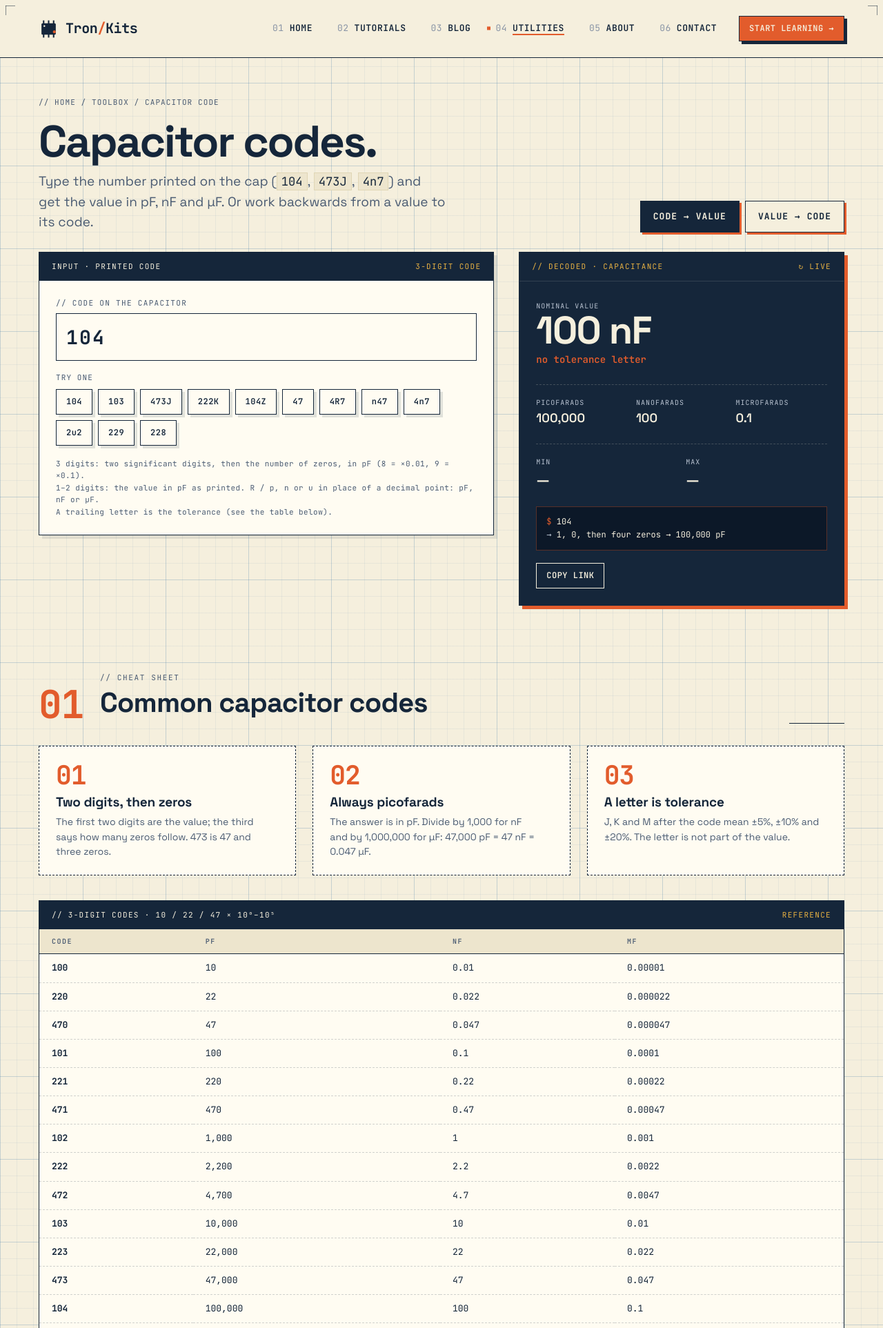
After one commit to georgefclay/tronkits, a Node server app: page /capacitor-code in a window 1280 px wide. The commit adds this page. Shown: the top 1925 px of the page at 69% size. Run offline with Node 20, Linux system fonts and the light colour scheme; some libraries are stand-ins or nearby versions.

Commit message:
Add /capacitor-code: capacitor code decoder with reverse lookup
- Decodes 3-digit EIA codes (multiplier 0-6, 8 = x0.01, 9 = x0.1),
  tolerance letters B/C/D/F/G/J/K/M/Z with min/max, 1-2 digit direct pF,
  and R/p/n/u decimal-marker codes (4R7, n47, 4n7, 2u2); value shown in
  pF, nF and uF plus a plain-English reading
- Reverse tab: value + unit to 3-digit code (2 significant figures,
  0.1 pF to 99 uF), flags non-exact values
- Server-rendered cheat sheet (10/22/47 x 10^0-10^5 codes, tolerance
  letters), explainer with worked 473J example, 6-question FAQ with
  FAQPage + WebApplication JSON-LD
- URL state ?c=104K or ?v=100&u=n with Copy link
- Route, sitemap/llms.txt entry, toolbox card with new capacitor icon,
  toolbox count now thirteen, BACKLOG checked; mode buttons wrap

Co-Authored-By: Claude Opus 5.5 <noreply@anthropic.com>
Claude-Session: https://claude.ai/code/session_01VA8PEi4RxX8uu6DUEs2QCF

```diff
--- a/app.js
+++ b/app.js
@@ -126,6 +126,8 @@ const STATIC_PAGES = [
     llms: 'Tools', title: "Ohm's Law Calculator", desc: 'Enter any two of voltage, current, resistance and power to get the other two.' },
   { loc: '/resistor', view: 'resistor.ejs', changefreq: 'monthly', priority: 0.6,
     llms: 'Tools', title: 'Resistor Color Code Calculator', desc: '4, 5 and 6-band decoder with tolerance and tempco, plus value-to-bands reverse lookup.' },
+  { loc: '/capacitor-code', view: 'capacitor-code.ejs', changefreq: 'monthly', priority: 0.6,
+    llms: 'Tools', title: 'Capacitor Code Calculator', desc: 'Decode 3-digit capacitor codes (104, 473J), tolerance letters and 4R7/n47/2u2 markings into pF, nF and µF, or find the code for a value.' },
   { loc: '/555', view: '555.ejs', changefreq: 'monthly', priority: 0.6,
     llms: 'Tools', title: '555 Timer Calculator', desc: 'Astable mode: solve R1, R2, C or frequency from the other three, with duty cycle and high/low times.' },
   { loc: '/voltage-divider', view: 'voltage-divider.ejs', changefreq: 'monthly', priority: 0.6,
@@ -357,6 +359,13 @@ app.get('/resistor', (req, res) => {
   });
 });
 
+app.get('/capacitor-code', (req, res) => {
+  res.render('capacitor-code', {
+    title: 'Capacitor Code Calculator – 104, 473J, 4n7 Decoder | TronKits',
+    metaDescription: 'Free capacitor code calculator. Decode 3-digit codes like 104 or 473J, tolerance letters and 4R7 / 2u2 markings into pF, nF and µF, or find the code for a value.'
+  });
+});
+
 app.get('/555', (req, res) => {
   res.render('555', {
     title: '555 Timer Calculator – Astable Frequency & Duty Cycle | TronKits',
--- a/public/css/tronkits.css
+++ b/public/css/tronkits.css
@@ -1116,7 +1116,7 @@ main.tk-main {
 .tk-result-terminal .accent { color: var(--accent); }
 .tk-result-terminal .muted  { color: #B8C2D0; }
 
-.tk-mode-btns { display: flex; gap: 8px; }
+.tk-mode-btns { display: flex; flex-wrap: wrap; gap: 8px; }
 .tk-mode-btn {
   font-family: 'JetBrains Mono', monospace;
   font-size: 13px;
--- /dev/null
+++ b/views/capacitor-code.ejs
@@ -0,0 +1,510 @@
+<% locals.currentPage = 'utilities'; %>
+<%
+  // Fixed-unit number for the reference table and the pF/nF/µF readout:
+  // 4 significant figures, trailing zeros dropped, thousands separators, and
+  // no exponent notation for tiny values (0.00000022 µF, not 2.2e-7).
+  // Mirrored by fixedStr() in the page script below.
+  function fixedStr(x) {
+    if (!isFinite(x)) return '—';
+    var r = Number(x.toPrecision(4));
+    var s = (r !== 0 && Math.abs(r) < 1e-6) ? r.toFixed(12).replace(/0+$/, '').replace(/\.$/, '') : String(r);
+    var parts = s.split('.');
+    parts[0] = parts[0].replace(/\B(?=(\d{3})+(?!\d))/g, ',');
+    return parts.join('.');
+  }
+
+  // Common codes: significant digits 10, 22, 47 × multiplier digit 0–5,
+  // sorted by value so the table reads as a ladder.
+  var CAP_CODES = [];
+  [10, 22, 47].forEach(function(d){
+    for (var m = 0; m <= 5; m++) CAP_CODES.push({ code: String(d) + m, pF: d * Math.pow(10, m) });
+  });
+  CAP_CODES.sort(function(a, b){ return a.pF - b.pF; });
+
+  // EIA tolerance letters. abs = ± picofarads (small caps), pct = ± percent,
+  // Z is asymmetric (+80 / −20 %).
+  var CAP_TOLS = [
+    { letter:'B', label:'±0.1 pF',  abs:0.1 },
+    { letter:'C', label:'±0.25 pF', abs:0.25 },
+    { letter:'D', label:'±0.5 pF',  abs:0.5 },
+    { letter:'F', label:'±1%',      pct:1 },
+    { letter:'G', label:'±2%',      pct:2 },
+    { letter:'J', label:'±5%',      pct:5 },
+    { letter:'K', label:'±10%',     pct:10 },
+    { letter:'M', label:'±20%',     pct:20 },
+    { letter:'Z', label:'+80% / −20%', plus:80, minus:20 }
+  ];
+  var TOL_NOTES = {
+    B:'small (under 10 pF) C0G/NP0 parts', C:'small (under 10 pF) C0G/NP0 parts', D:'small (under 10 pF) C0G/NP0 parts',
+    F:'precision film and C0G', G:'precision film and C0G', J:'film and C0G ceramic',
+    K:'X7R ceramic, film', M:'general-purpose ceramic', Z:'Y5V / Z5U decoupling ceramics'
+  };
+%>
+<%- include('../partials/header') %>
+
+<section class="tk-hero--tight" style="padding-bottom:28px">
+  <div class="tk-breadcrumb">// HOME / TOOLBOX / CAPACITOR CODE</div>
+  <div class="tk-flex-between">
+    <div>
+      <h1 class="tk-h1" style="font-size:64px">Capacitor codes.</h1>
+      <p class="tk-lede" style="margin-top:12px; margin-bottom:0; max-width:620px">
+        Type the number printed on the cap (<code class="tk-inline">104</code>, <code class="tk-inline">473J</code>, <code class="tk-inline">4n7</code>) and get the value in pF, nF and µF. Or work backwards from a value to its code.
+      </p>
+    </div>
+    <div class="tk-mode-btns">
+      <button type="button" class="tk-mode-btn is-active" data-mode="code">CODE → VALUE</button>
+      <button type="button" class="tk-mode-btn" data-mode="rev">VALUE → CODE</button>
+    </div>
+  </div>
+</section>
+
+<section class="tk-section-tight">
+  <div class="tk-resistor-grid">
+    <!-- Input -->
+    <div class="tk-card-headed">
+      <div class="tk-card-headed__head">
+        <span id="ccInputHead">INPUT · PRINTED CODE</span>
+        <span class="yellow" id="ccFormat">3-DIGIT CODE</span>
+      </div>
+      <div class="tk-card-headed__body" style="padding:24px 24px">
+        <div id="ccCodePane">
+          <label class="tk-label" for="ccCode">// Code on the capacitor</label>
+          <input type="text" id="ccCode" class="tk-input" value="104" maxlength="8" autocomplete="off" autocapitalize="off" spellcheck="false"
+                 style="font-family:'JetBrains Mono', monospace; font-size:28px; font-weight:700; letter-spacing:0.08em; padding:12px 14px">
+          <div class="tk-mono" style="margin:16px 0 8px">Try one</div>
+          <div style="display:flex; flex-wrap:wrap; gap:8px" id="ccExamples">
+            <% ['104','103','473J','222K','104Z','47','4R7','n47','4n7','2u2','229','228'].forEach(function(c){ %>
+              <button type="button" class="tk-btn tk-btn--ghost tk-btn--sm" data-code="<%= c %>" style="text-transform:none"><%= c %></button>
+            <% }) %>
+          </div>
+          <div class="tk-mono" style="margin-top:18px; text-transform:none; letter-spacing:0.04em; line-height:1.6">
+            3 digits: two significant digits, then the number of zeros, in pF (8 = ×0.01, 9 = ×0.1).<br>
+            1–2 digits: the value in pF as printed. R / p, n or u in place of a decimal point: pF, nF or µF.<br>
+            A trailing letter is the tolerance (see the table below).
+          </div>
+        </div>
+
+        <div id="ccRevPane" style="display:none">
+          <div style="display:flex; flex-wrap:wrap; gap:16px; align-items:flex-end">
+            <div style="flex:1 1 180px">
+              <label class="tk-label" for="ccRevValue">// Capacitance</label>
+              <input type="number" id="ccRevValue" class="tk-input" value="100" step="any" min="0">
+            </div>
+            <div style="flex:0 0 110px">
+              <label class="tk-label" for="ccRevUnit">// Unit</label>
+              <select id="ccRevUnit" class="tk-select" style="width:100%">
+                <option value="p">pF</option>
+                <option value="n" selected>nF</option>
+                <option value="u">µF</option>
+              </select>
+            </div>
+          </div>
+          <div class="tk-mono" style="margin-top:18px; text-transform:none; letter-spacing:0.04em; line-height:1.6">
+            The 3-digit code holds two significant digits, so values are rounded to 2 significant
+            figures. It covers 0.1 pF to 99 µF; bigger (electrolytic) parts print the value directly.
+          </div>
+        </div>
+      </div>
+    </div>
+
+    <!-- Result -->
+    <div class="tk-card-headed tk-card-headed--ink">
+      <div class="tk-card-headed__head">
+        <span>// DECODED · CAPACITANCE</span>
+        <span>↻ LIVE</span>
+      </div>
+      <div class="tk-card-headed__body" style="padding:28px 24px 24px">
+        <div class="tk-result-mini-label" id="ccMainLabel">NOMINAL VALUE</div>
+        <div class="tk-result-value" id="ccMain">—</div>
+        <div class="tk-result-tol" id="ccTol">—</div>
+
+        <div class="tk-result-minmax" style="grid-template-columns:1fr 1fr 1fr">
+          <div>
+            <div class="tk-result-mini-label">PICOFARADS</div>
+            <div class="tk-result-mini-value" id="ccPF" style="font-size:18px; word-break:break-all">—</div>
+          </div>
+          <div>
+            <div class="tk-result-mini-label">NANOFARADS</div>
+            <div class="tk-result-mini-value" id="ccNF" style="font-size:18px; word-break:break-all">—</div>
+          </div>
+          <div>
+            <div class="tk-result-mini-label">MICROFARADS</div>
+            <div class="tk-result-mini-value" id="ccUF" style="font-size:18px; word-break:break-all">—</div>
+          </div>
+        </div>
+
+        <div class="tk-result-minmax" id="ccRange">
+          <div>
+            <div class="tk-result-mini-label">MIN</div>
+            <div class="tk-result-mini-value" id="ccMin">—</div>
+          </div>
+          <div>
+            <div class="tk-result-mini-label">MAX</div>
+            <div class="tk-result-mini-value" id="ccMax">—</div>
+          </div>
+        </div>
+
+        <div class="tk-result-terminal">
+          <span class="accent">$ </span><span id="ccTermCmd">—</span><br>
+          <span class="muted">→ </span><span id="ccTermOut">—</span>
+        </div>
+
+        <button type="button" id="copyLink" class="tk-btn tk-btn--ghost tk-btn--sm" style="margin-top:18px; color:var(--paper); border-color:var(--paper)">Copy link</button>
+      </div>
+    </div>
+  </div>
+</section>
+
+<section class="tk-section">
+  <div class="tk-section-head">
+    <div class="tk-section-head__n">01</div>
+    <div class="tk-section-head__body">
+      <div class="tk-section-head__kicker">// Cheat sheet</div>
+      <h2 class="tk-h2">Common capacitor codes</h2>
+    </div>
+    <div class="tk-section-head__rule"></div>
+  </div>
+
+  <div class="tk-3col">
+    <div class="tk-edu-card">
+      <div class="tk-edu-card__num">01</div>
+      <h4>Two digits, then zeros</h4>
+      <p>The first two digits are the value; the third says how many zeros follow. 473 is 47 and three zeros.</p>
+    </div>
+    <div class="tk-edu-card">
+      <div class="tk-edu-card__num">02</div>
+      <h4>Always picofarads</h4>
+      <p>The answer is in pF. Divide by 1,000 for nF and by 1,000,000 for µF: 47,000 pF = 47 nF = 0.047 µF.</p>
+    </div>
+    <div class="tk-edu-card">
+      <div class="tk-edu-card__num">03</div>
+      <h4>A letter is tolerance</h4>
+      <p>J, K and M after the code mean ±5%, ±10% and ±20%. The letter is not part of the value.</p>
+    </div>
+  </div>
+
+  <div style="margin-top:36px; background:var(--white); border:1.5px solid var(--ink); overflow-x:auto">
+    <div class="tk-card-headed__head">
+      <span>// 3-DIGIT CODES · 10 / 22 / 47 × 10⁰–10⁵</span>
+      <span class="yellow">REFERENCE</span>
+    </div>
+    <table class="tk-table" id="ccTable">
+      <thead>
+        <tr>
+          <th>CODE</th>
+          <th>pF</th>
+          <th>nF</th>
+          <th>µF</th>
+        </tr>
+      </thead>
+      <tbody>
+        <% CAP_CODES.forEach(function(r){ %>
+          <tr><td style="font-weight:700"><%= r.code %></td><td><%= fixedStr(r.pF) %></td><td><%= fixedStr(r.pF / 1e3) %></td><td><%= fixedStr(r.pF / 1e6) %></td></tr>
+        <% }) %>
+      </tbody>
+    </table>
+  </div>
+
+  <div style="margin-top:24px; background:var(--white); border:1.5px solid var(--ink); overflow-x:auto">
+    <div class="tk-card-headed__head">
+      <span>// TOLERANCE LETTERS</span>
+      <span class="yellow">EIA</span>
+    </div>
+    <table class="tk-table" id="ccTolTable">
+      <thead>
+        <tr>
+          <th>LETTER</th>
+          <th>TOLERANCE</th>
+          <th>TYPICAL ON</th>
+        </tr>
+      </thead>
+      <tbody>
+        <% CAP_TOLS.forEach(function(t){ %>
+          <tr><td style="font-weight:700"><%= t.letter %></td><td class="tol-active"><%= t.label %></td><td class="muted"><%= TOL_NOTES[t.letter] %></td></tr>
+        <% }) %>
+      </tbody>
+    </table>
+  </div>
+</section>
+
+<script src="/js/share-link.js"></script>
+<script src="/js/tk-format.js"></script>
+<script>
+(function(){
+  var CAP_TOLS = <%- JSON.stringify(CAP_TOLS) %>;
+  var ZEROS = ['no zeros', 'one zero', 'two zeros', 'three zeros', 'four zeros', 'five zeros', 'six zeros'];
+  var SUP = { '-': '⁻', '0':'⁰','1':'¹','2':'²','3':'³','4':'⁴','5':'⁵','6':'⁶','7':'⁷','8':'⁸','9':'⁹' };
+  var MARKER = {
+    R: { unit: 'pF', scale: 1,   name: 'R' },
+    P: { unit: 'pF', scale: 1,   name: 'p' },
+    N: { unit: 'nF', scale: 1e3, name: 'n' },
+    U: { unit: 'µF', scale: 1e6, name: 'u' }
+  };
+  var $ = function(id){ return document.getElementById(id); };
+  var mode = 'code';
+
+  function fixedStr(x) {
+    if (!isFinite(x)) return '—';
+    var r = Number(x.toPrecision(4));
+    var s = (r !== 0 && Math.abs(r) < 1e-6) ? r.toFixed(12).replace(/0+$/, '').replace(/\.$/, '') : String(r);
+    var parts = s.split('.');
+    parts[0] = parts[0].replace(/\B(?=(\d{3})+(?!\d))/g, ',');
+    return parts.join('.');
+  }
+  function pow10(e) { return '10' + String(e).split('').map(function(c){ return SUP[c]; }).join(''); }
+  function findTol(letter) {
+    for (var i = 0; i < CAP_TOLS.length; i++) if (CAP_TOLS[i].letter === letter) return CAP_TOLS[i];
+    return null;
+  }
+
+  // ── Decode a printed code → { pF, tol, format, reading } or { error } ──────
+  function decode(raw) {
+    var s = String(raw || '').replace(/\s+/g, '').replace(/[µμ]/g, 'u').toUpperCase();
+    if (!s) return { error: 'type a code, e.g. 104' };
+    var m, pF, format, reading, tol = null;
+
+    // Optional trailing tolerance letter
+    // (none of B C D F G J K M Z doubles as a decimal marker, so it's unambiguous)
+    var tm = /^(.*\d.*?)([BCDFGJKMZ])$/.exec(s);
+    if (tm) { tol = findTol(tm[2]); s = tm[1]; }
+
+    if ((m = /^(\d)(\d)(\d)$/.exec(s))) {
+      var sig = Number(m[1] + m[2]);
+      var d = Number(m[3]);
+      if (d === 7) return { error: 'multiplier digit 7 is not used in the EIA code' };
+      var exp = d === 8 ? -2 : d === 9 ? -1 : d;
+      pF = sig * Math.pow(10, exp);
+      format = '3-DIGIT CODE';
+      reading = m[1] + ', ' + m[2] + ', then ' +
+        (exp >= 0 ? ZEROS[exp] : (exp === -1 ? '× 0.1' : '× 0.01')) +
+        ' → ' + fixedStr(pF) + ' pF';
+    } else if ((m = /^(\d{1,2})$/.exec(s))) {
+      pF = Number(m[1]);
+      format = 'DIRECT pF';
+      reading = m[1] + ' is the value as printed → ' + fixedStr(pF) + ' pF';
+    } else if ((m = /^(\d*)([RPNU])(\d*)$/.exec(s)) && (m[1] + m[3]).length > 0) {
+      var mk = MARKER[m[2]];
+      var num = Number((m[1] || '0') + '.' + (m[3] || '0'));
+      pF = num * mk.scale;
+      format = 'DECIMAL MARKER · ' + mk.unit;
+      reading = (m[1] || '') + mk.name + (m[3] || '') + ': ' + mk.name + ' is the decimal point, in ' + mk.unit +
+        ' → ' + fixedStr(num) + ' ' + mk.unit + (mk.unit === 'pF' ? '' : ' (' + fixedStr(pF) + ' pF)');
+    } else {
+      return { error: 'not a capacitor code this tool reads' };
+    }
+    if (tol) reading += ' · ' + tol.letter + ' = ' + tol.label;
+    return { pF: Number(pF.toPrecision(12)), tol: tol, format: format + (tol ? ' + TOLERANCE' : ''), reading: reading };
+  }
+
+  function tolRange(pF, tol) {
+    if (!tol) return null;
+    if (tol.abs !== undefined) return { min: pF - tol.abs, max: pF + tol.abs };
+    if (tol.pct !== undefined) return { min: pF * (1 - tol.pct / 100), max: pF * (1 + tol.pct / 100) };
+    return { min: pF * (1 - tol.minus / 100), max: pF * (1 + tol.plus / 100) };
+  }
+
+  // ── Encode a value in pF → 3-digit code ──────────────────────────────────
+  function encode(pF) {
+    if (!(pF > 0) || !isFinite(pF)) return { error: 'value must be greater than 0' };
+    var e = Math.floor(Math.log10(pF) + 1e-9) - 1;
+    var mant = Math.round(pF / Math.pow(10, e));
+    if (mant >= 100) { mant = Math.round(mant / 10); e += 1; }
+    if (e < -2) return { error: 'below 0.1 pF: too small for a 3-digit code' };
+    if (e > 6)  return { error: 'above 99 µF: parts this big print the value directly' };
+    var digit = e === -2 ? 8 : e === -1 ? 9 : e;
+    var code = (mant < 10 ? '0' : '') + mant + digit;
+    var resolved = Number((mant * Math.pow(10, e)).toPrecision(12));
+    return { code: code, mant: mant, exp: e, resolved: resolved, exact: Math.abs(resolved - pF) / pF < 1e-9 };
+  }
+
+  function setUnits(pF) {
+    $('ccPF').textContent = fixedStr(pF);
+    $('ccNF').textContent = fixedStr(pF / 1e3);
+    $('ccUF').textContent = fixedStr(pF / 1e6);
+  }
+  function clearOut(msg) {
+    $('ccMain').textContent = '—';
+    $('ccTol').textContent = '—';
+    ['ccPF', 'ccNF', 'ccUF', 'ccMin', 'ccMax'].forEach(function(id){ $(id).textContent = '—'; });
+    $('ccTermOut').textContent = msg;
+  }
+
+  function renderCode() {
+    var raw = $('ccCode').value;
+    var r = decode(raw);
+    $('ccMainLabel').textContent = 'NOMINAL VALUE';
+    $('ccRange').style.display = '';
+    $('ccTermCmd').textContent = raw.trim() || '—';
+    if (r.error) { $('ccFormat').textContent = 'UNKNOWN FORMAT'; clearOut(r.error); return; }
+    $('ccFormat').textContent = r.format;
+    $('ccMain').textContent = fmtSI(r.pF * 1e-12, 'F');
+    setUnits(r.pF);
+    var range = tolRange(r.pF, r.tol);
+    $('ccTol').textContent = r.tol ? r.tol.label + ' tolerance (' + r.tol.letter + ')' : 'no tolerance letter';
+    $('ccMin').textContent = range ? fmtSI(range.min * 1e-12, 'F') : '—';
+    $('ccMax').textContent = range ? fmtSI(range.max * 1e-12, 'F') : '—';
+    $('ccTermOut').textContent = r.reading;
+  }
+
+  function renderRev() {
+    var v = Number($('ccRevValue').value);
+    var unit = $('ccRevUnit').value;
+    var scale = unit === 'u' ? 1e6 : unit === 'n' ? 1e3 : 1;
+    var pF = v * scale;
+    var r = encode(pF);
+    $('ccMainLabel').textContent = '3-DIGIT CODE';
+    $('ccRange').style.display = 'none';
+    $('ccFormat').textContent = 'REVERSE LOOKUP';
+    $('ccTermCmd').textContent = ($('ccRevValue').value || '—') + ' ' + (unit === 'u' ? 'µF' : unit + 'F');
+    if (r.error || !$('ccRevValue').value) { clearOut(r.error || 'enter a value'); return; }
+    $('ccMain').textContent = r.code;
+    $('ccTol').textContent = (r.exact ? '= ' : '≈ ') + fmtSI(r.resolved * 1e-12, 'F') + (r.exact ? ' exactly' : ' (nearest 2-digit value)');
+    setUnits(r.resolved);
+    $('ccTermOut').textContent = fixedStr(r.resolved) + ' pF = ' + r.mant + ' × ' + pow10(r.exp) + ' → ' + r.code;
+  }
+
+  function render() { if (mode === 'rev') renderRev(); else renderCode(); syncUrl(); }
+
+  function setMode(m) {
+    mode = m;
+    document.querySelectorAll('.tk-mode-btn').forEach(function(b){ b.classList.toggle('is-active', b.dataset.mode === m); });
+    $('ccCodePane').style.display = m === 'rev' ? 'none' : '';
+    $('ccRevPane').style.display = m === 'rev' ? '' : 'none';
+    $('ccInputHead').textContent = m === 'rev' ? 'INPUT · TARGET VALUE' : 'INPUT · PRINTED CODE';
+    render();
+  }
+
+  // ── Shareable URL: ?c=104K (decode) or ?v=100&u=n (reverse) ───────────────
+  var urlReady = false;
+  function syncUrl() {
+    if (!urlReady) return;
+    if (mode === 'rev') TKShare.write({ v: $('ccRevValue').value, u: $('ccRevUnit').value });
+    else TKShare.write({ c: $('ccCode').value.replace(/\s+/g, '') });
+  }
+  function loadFromUrl() {
+    var qs = TKShare.params();
+    var c = qs.get('c');
+    var v = TKShare.num(qs.get('v'));
+    if (c !== null && /^[0-9A-Za-zµμ.]{1,8}$/.test(c)) { $('ccCode').value = c; return 'code'; }
+    if (v !== null) {
+      $('ccRevValue').value = v;
+      TKShare.setSelect($('ccRevUnit'), qs.get('u'));
+      return 'rev';
+    }
+    return null;
+  }
+
+  document.querySelectorAll('.tk-mode-btn').forEach(function(btn){
+    btn.addEventListener('click', function(){ setMode(btn.dataset.mode); });
+  });
+  document.querySelectorAll('#ccExamples [data-code]').forEach(function(btn){
+    btn.addEventListener('click', function(){ $('ccCode').value = btn.dataset.code; render(); });
+  });
+  $('ccCode').addEventListener('input', render);
+  ['ccRevValue', 'ccRevUnit'].forEach(function(id){
+    $(id).addEventListener('input', render);
+    $(id).addEventListener('change', render);
+  });
+
+  var fromUrl = loadFromUrl();
+  setMode(fromUrl || 'code');
+  urlReady = true;
+  if (location.search) syncUrl();
+  TKShare.bindCopy($('copyLink'));
+
+  // exposed for testing
+  window.TKCap = { decode: decode, encode: encode };
+})();
+</script>
+
+<!-- ============================== EXPLAINER ============================== -->
+<section class="tk-section">
+  <div class="tk-section-head">
+    <div class="tk-section-head__n">02</div>
+    <div class="tk-section-head__body">
+      <div class="tk-section-head__kicker">// Worked example</div>
+      <h2 class="tk-h2">Why 104 isn't 104 farads</h2>
+    </div>
+    <div class="tk-section-head__rule"></div>
+  </div>
+
+  <div class="tk-prose" style="margin:0">
+    <p>
+      Small ceramic and film capacitors don't have room for "100 nF", so they carry a
+      three-digit EIA code instead. The first two digits are the significant figures, the third
+      is how many zeros to add, and the answer is <strong>always in picofarads</strong>. The
+      third digit only runs 0 to 6 for zeros; 8 means ×0.01 and 9 means ×0.1, for values under
+      10&nbsp;pF.
+    </p>
+    <p>
+      So <code>104</code> is <code>10 × 10⁴ = 100,000 pF</code>, which is 100&nbsp;nF or
+      0.1&nbsp;µF. Read it as 104 farads and you'd be expecting a supercapacitor the size of a
+      battery, not a blue blob the size of a lentil.
+    </p>
+    <p>
+      <strong>Example.</strong> A yellow film cap reads <code>473J</code>. The digits are 47,
+      the 3 adds three zeros: <code>47,000 pF = 47 nF = 0.047 µF</code>. The J is the tolerance
+      letter, ±5%, so the real part sits anywhere from 44.65&nbsp;nF to 49.35&nbsp;nF.
+    </p>
+    <p>
+      Some parts skip the code: a lone <code>47</code> (one or two digits) is just 47&nbsp;pF,
+      and a letter in the middle is the decimal point and the unit at once:
+      <code>4R7</code> = 4.7&nbsp;pF, <code>n47</code> = 0.47&nbsp;nF, <code>4n7</code> =
+      4.7&nbsp;nF and <code>2u2</code> = 2.2&nbsp;µF.
+    </p>
+    <p>
+      <strong>Gotcha: electrolytics don't use the code.</strong> Aluminium electrolytic cans
+      print the real value and voltage, e.g. <code>100µF 25V</code>, plus a stripe marking the
+      negative lead. If a can says <code>100</code>, it means 100&nbsp;µF, not 10&nbsp;pF. The
+      three-digit code is for the small stuff, and it is always picofarads; a <code>101</code>
+      is 100&nbsp;pF, not 101 of anything.
+    </p>
+  </div>
+</section>
+
+<!-- ================================ FAQ ================================= -->
+<%- include('../partials/tool_faq', {
+  n: '03',
+  faqs: [
+    {
+      "q": "What does 104 mean on a capacitor?",
+      "a": "It is 10 followed by four zeros, in picofarads: 100,000 pF, which is 100 nF or 0.1 µF. It is the most common decoupling capacitor value on a board."
+    },
+    {
+      "q": "What does 103, 473 or 222 mean on a capacitor?",
+      "a": "Take the first two digits and add the number of zeros given by the third, in picofarads. 103 is 10,000 pF (10 nF), 473 is 47,000 pF (47 nF) and 222 is 2,200 pF (2.2 nF)."
+    },
+    {
+      "q": "What is the K or J after the capacitor code?",
+      "a": "It is the tolerance letter, not part of the value. J is ±5%, K is ±10% and M is ±20%, so 104K is 100 nF ±10%, anywhere from 90 nF to 110 nF. Small parts can use B, C or D (±0.1, ±0.25 or ±0.5 pF), and Z means +80% / −20%."
+    },
+    {
+      "q": "What does 4R7 or n47 mean on a capacitor?",
+      "a": "The letter is the decimal point and tells you the unit. R (or p) means picofarads, so 4R7 is 4.7 pF. n means nanofarads, so n47 is 0.47 nF (470 pF) and 4n7 is 4.7 nF. u means microfarads, so 2u2 is 2.2 µF."
+    },
+    {
+      "q": "How do I find the code for 100 nF?",
+      "a": "Convert to picofarads first: 100 nF is 100,000 pF, which is 10 followed by four zeros, so the code is 104. Likewise 4.7 µF is 4,700,000 pF, 47 followed by five zeros, which is 475."
+    },
+    {
+      "q": "Are the numbers on electrolytic capacitors a code?",
+      "a": "No. Electrolytic capacitors are big enough to print the value and voltage directly, for example 100µF 25V, usually with a stripe marking the negative lead. The three-digit code is used on small ceramic and film capacitors."
+    }
+  ],
+  app: {
+    "name": "TronKits Capacitor Code Calculator",
+    "path": "/capacitor-code",
+    "applicationCategory": "UtilitiesApplication",
+    "description": "A free, browser-based capacitor code decoder: read 3-digit EIA codes such as 104 or 473J, tolerance letters, and R/n/u decimal-marker codes such as 4R7 or 2u2, with the value in pF, nF and µF, plus a reverse lookup from a value to its code. No login.",
+    "featureList": [
+      "Decode 3-digit capacitor codes including the 8 and 9 multipliers",
+      "Tolerance letters B, C, D, F, G, J, K, M and Z with min and max",
+      "R, p, n and u decimal-marker codes such as 4R7, n47 and 2u2",
+      "Value shown in pF, nF and µF at once",
+      "Reverse lookup from a capacitance to its 3-digit code",
+      "Runs entirely in the browser"
+    ]
+  }
+}) %>
+
+<%- include('../partials/footer') %>
```
Also changed, not shown: BACKLOG.md (+2 -2 lines), partials/util_icon.ejs (+8 -0 lines), views/utility.ejs (+7 -1 lines).
